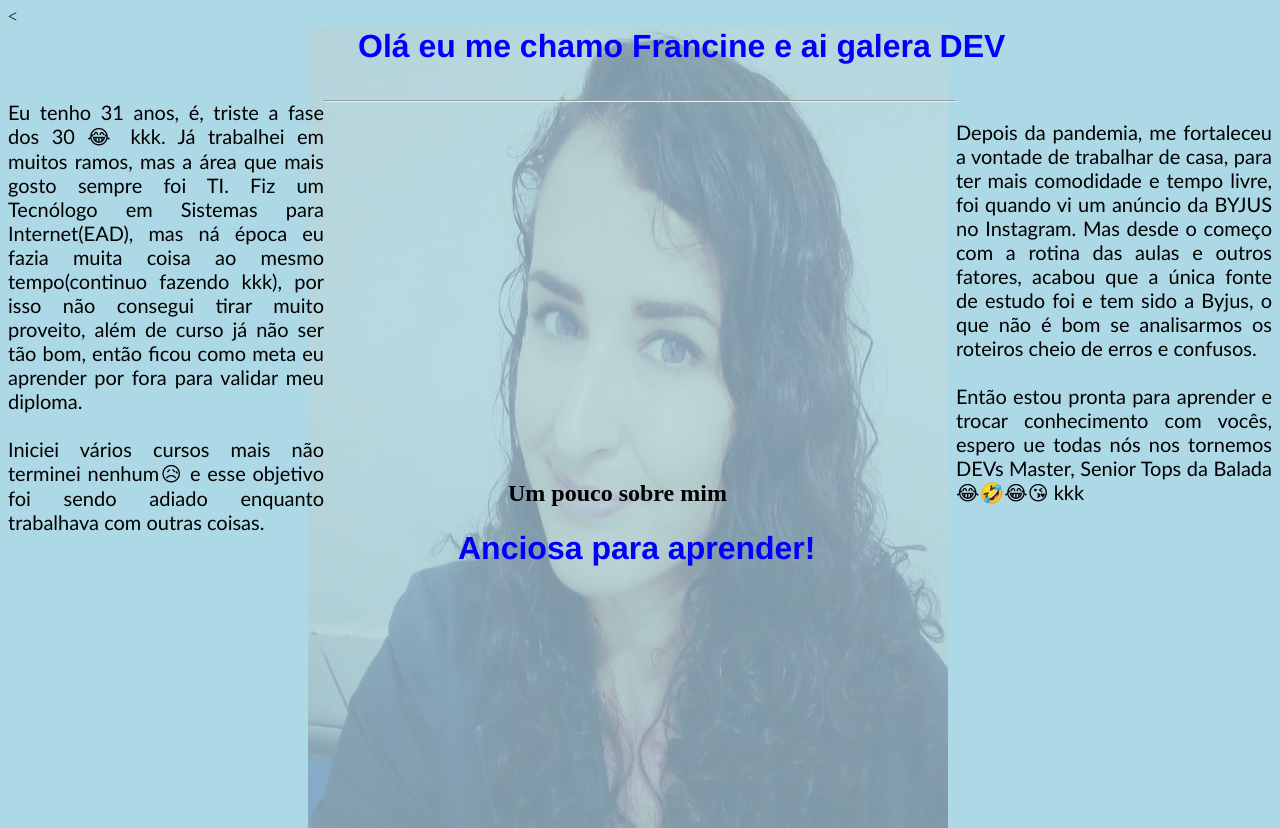
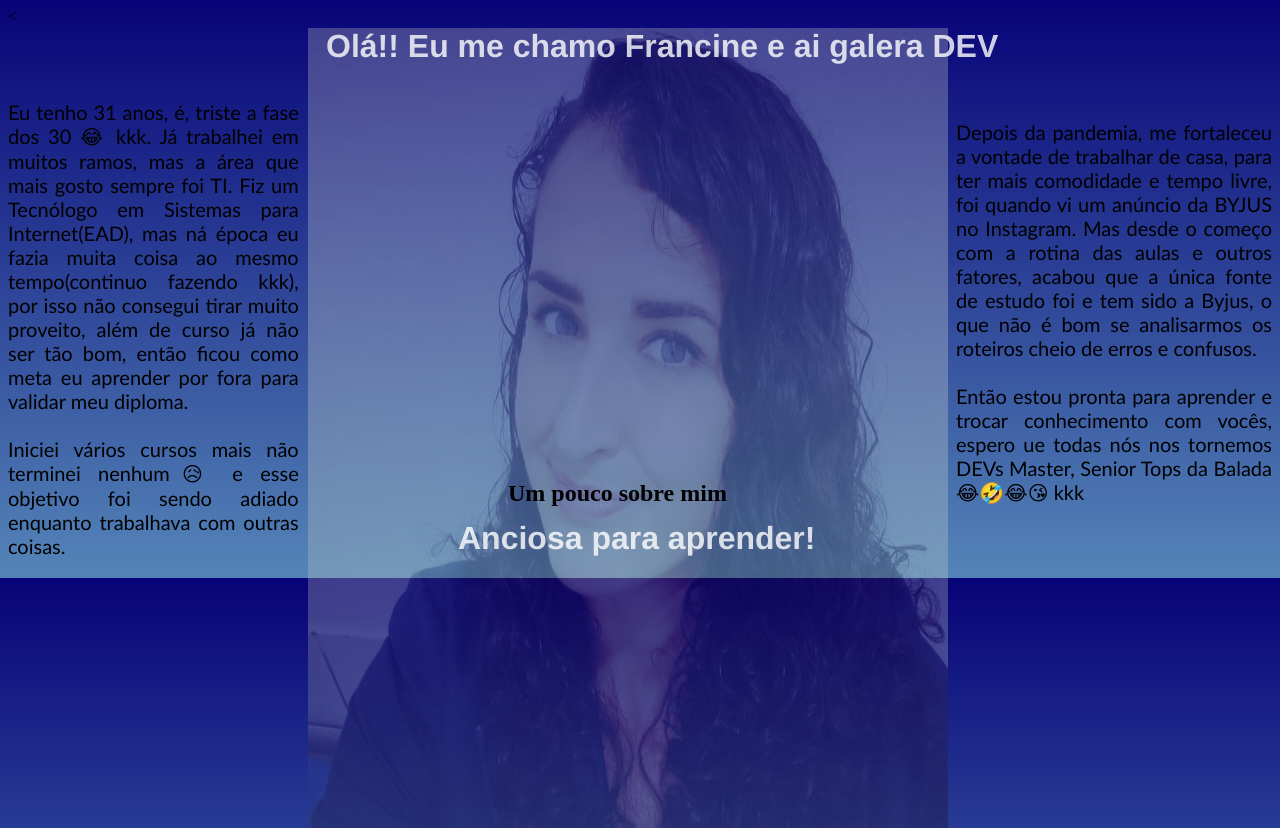
Before and after one commit to francinematosoli/Euzinha, a plain HTML site: page index.html in a window 1280 px wide. Drawn offline with Linux system fonts and the light colour scheme.

Commit message:
Add files via upload

```diff
--- a/index.html
+++ b/index.html
@@ -9,7 +9,7 @@
 </head>
 <body style="background-color: lightBlue;">
     <img src="foto.jpg">
-    <Center><h1 id="header" style="color: blue ;"><bold>Olá eu me chamo Francine e ai galera DEV</bold></h1></Center>
+    <Center><h1 id="header"><bold>Olá!! Eu me chamo Francine e ai galera DEV</bold></h1></Center>
     <
     <br><br><br><br>
     <h2 id="sobre">Um pouco sobre mim</h2>
@@ -29,9 +29,9 @@
             <br><br>
             Então estou pronta para aprender e trocar conhecimento com vocês, espero ue todas nós nos tornemos DEVs Master, Senior Tops da Balada😂🤣😂😘 kkk
         </p>
-        <hr>
 
-        <Center><h1 id="rodape" style="color: blue ;"><bold>Anciosa para aprender!</bold></h1></Center>
+
+        <h1 id="rodape"><bold>Anciosa para aprender!</bold></h1>
 
 
 </body>
--- a/style.css
+++ b/style.css
@@ -1,3 +1,6 @@
+body{
+    background-image: linear-gradient(rgb(7, 3, 120), rgb(84, 133, 184));
+}
 img{
 height: 100%;
     width: 50%;
@@ -17,7 +20,7 @@ height: 100%;
 
    float:left;
    text-align: justify;
-   width: 25%;
+   width: 23%;
 }
 p{
     font-size: 20px;
@@ -32,17 +35,21 @@ p{
    top: 0px;
 }
 #header{
+    color: rgb(255, 255, 255);
     position: fixed;
     margin-top:20px ;
-    margin-left: 350px;
+    margin-left: 318px;
     font-family: 'Franklin Gothic Medium', 'Arial Narrow', Arial, sans-serif;
+    opacity: 0.8;
 }
 #rodape{
+    color: rgb(255, 255, 255);
     position: fixed;
    margin-top: 420px;
    float: none;
    margin-left: 450px;
    font-family: 'Franklin Gothic Medium', 'Arial Narrow', Arial, sans-serif;
+   opacity: 0.8;
 
 
 }
```
